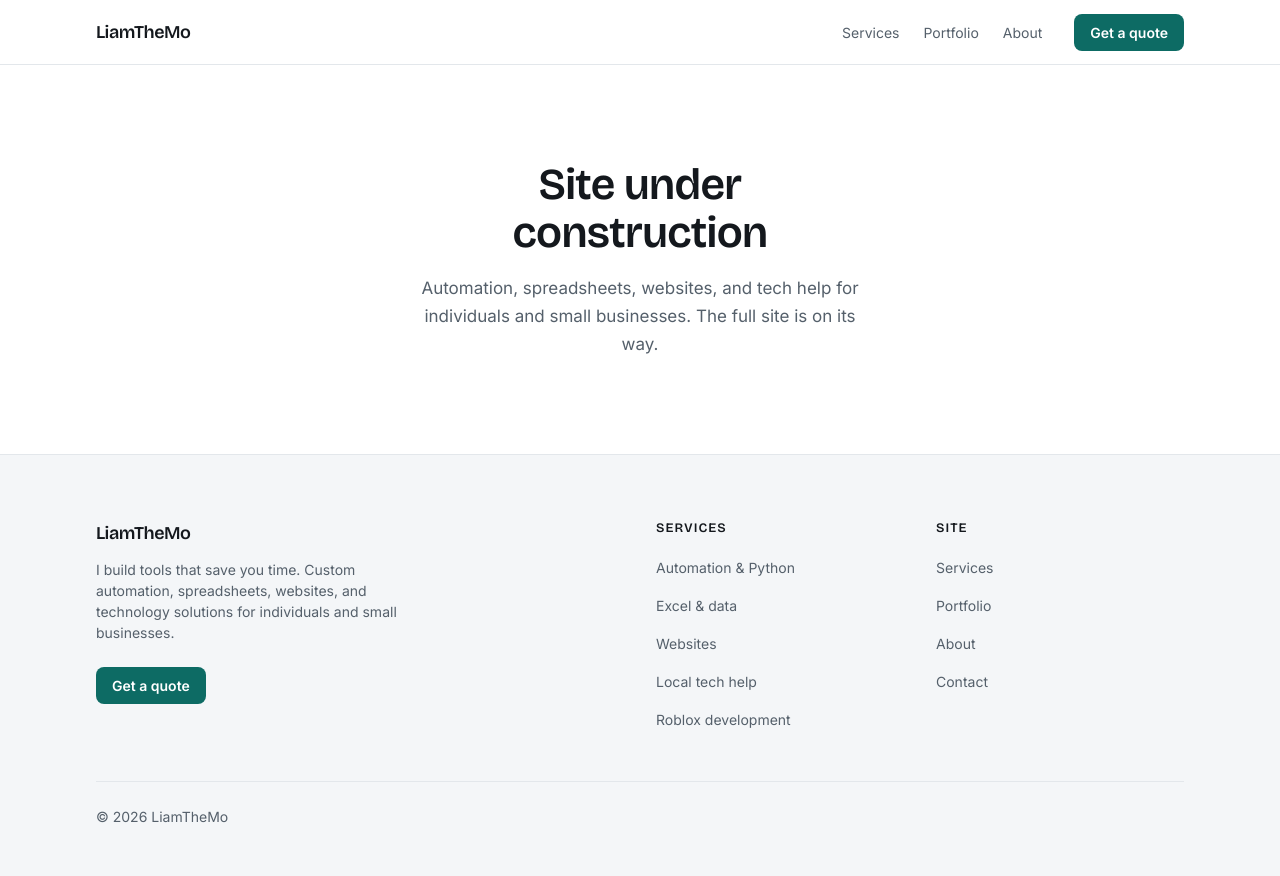
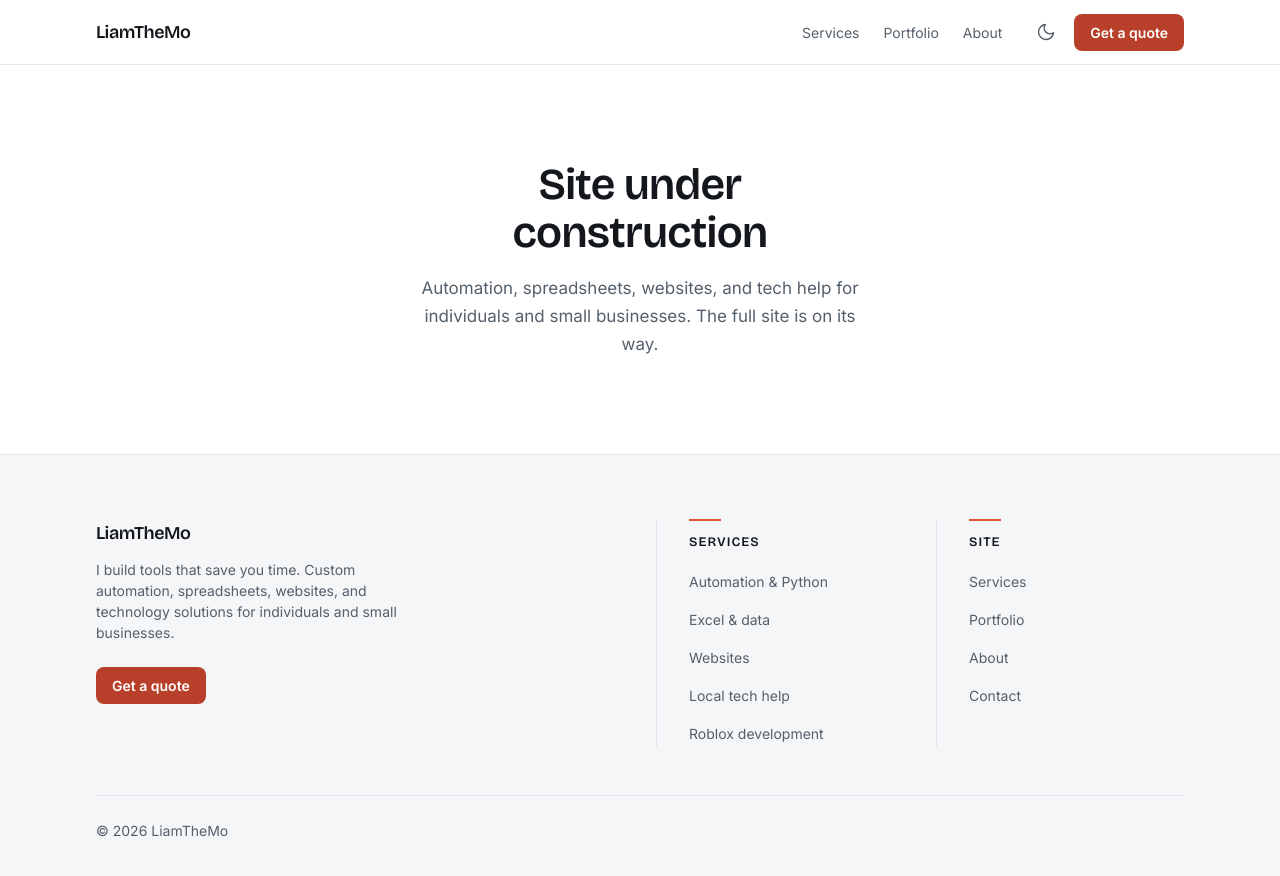
Before and after one commit to OrangeCheasy/LiamTheMo-Freelance-Website, a Next.js app in the folder liamthemo-freelance-website/: page / in a window 1280 px wide. Shown: the top 876 px of the page. Built offline with nearby package versions, Linux system fonts and the light colour scheme.

Commit message:
Style, theme, and light/dark mode toggles

```diff
--- a/liamthemo-freelance-website/src/app/globals.css
+++ b/liamthemo-freelance-website/src/app/globals.css
@@ -4,14 +4,25 @@
   Design tokens. Everything visual should come from here rather than from
   one-off hex values in components — see CLAUDE.md §9.
 
-  Deliberately light-only. There is no `prefers-color-scheme: dark` block, and
-  adding one is a real design decision rather than a default: an unconsidered
-  dark mode is how this drifts into the "near-black background with one acid
-  accent" anti-goal.
+  THEMES
+  ------
+  This block defines the LIGHT theme. Dark overrides the same variable names
+  further down, which is why no component in this codebase uses a `dark:`
+  variant: components reference roles (`bg-surface`, `text-ink`), and the theme
+  decides what those resolve to. Changing the palette should never mean touching
+  a component.
+
+  The dark theme is dark grey (#1a1d21), not black — 1.24:1 off pure black. That
+  plus a soft coral accent is what keeps it clear of §9's "near-black background
+  with one acid-green accent" anti-goal.
 */
 @theme {
-  /* --- Colour ---------------------------------------------------------- */
-  /* Cool-neutral, not cream. Warm off-whites are an explicit anti-goal. */
+  /* --- Colour: light theme --------------------------------------------- */
+  /*
+    Cool-neutral greys, not cream. A warm off-white base under a coral accent is
+    the "cream + terracotta" anti-goal (§9); the cool greys are what keep this
+    palette clear of it.
+  */
   --color-surface: #ffffff;
   --color-surface-muted: #f4f6f8;
   --color-ink: #14181d;
@@ -19,14 +30,22 @@
   --color-line: #e3e7eb;
 
   /*
-    One accent, used for actions only: links, buttons, focus rings. If it
-    appears on something you cannot click, that is a bug.
-    #0d6b64 on white is 6.35:1 — passes AA for body text, AAA for large text,
-    and clears the 3:1 floor for the focus ring as a non-text indicator.
+    Coral has three roles, and the split is a contrast requirement rather than a
+    stylistic one. A pastel is too light to carry text on white — #ffb4a2 is
+    about 1.9:1 there — so in the light theme the pastel becomes a surface tint
+    and a deepened coral does the interactive work. The dark theme inverts this:
+    the pastel has plenty of contrast on dark grey, so it becomes the accent.
+
+    `accent`         actions only — links, buttons, focus rings.  5.52:1
+    `accent-ink`     the label colour on an accent fill.          5.52:1
+    `accent-graphic` rules, ticks, marks. NEVER text.             3.78:1
+    `accent-tint`    soft fill; text on it must be ink.          16.18:1
   */
-  --color-accent: #0d6b64;
-  --color-accent-hover: #0a544e;
+  --color-accent: #b8402a;
+  --color-accent-hover: #96331f;
   --color-accent-ink: #ffffff;
+  --color-accent-graphic: #e0563a;
+  --color-accent-tint: #fff1ed;
 
   /* --- Type ------------------------------------------------------------ */
   --font-sans: var(--font-inter), ui-sans-serif, system-ui, sans-serif;
@@ -63,8 +82,63 @@
   --text-eyebrow--font-weight: 600;
 }
 
+/*
+  Dark theme. Same variable names, different values — see the note at the top.
+
+  Three states are supported, and the two selectors below cover all of them:
+
+    no data-theme attribute  -> follow the operating system
+    data-theme="dark"        -> forced dark, regardless of the OS
+    data-theme="light"       -> forced light, regardless of the OS
+
+  The `:not([data-theme="light"])` guard is what makes an explicit light choice
+  survive an OS set to dark. Both selectors have equal specificity, but they can
+  never both apply with conflicting values, so source order does not matter.
+
+  `color-scheme` is not decoration: it tells the browser to render scrollbars,
+  form controls and the canvas in the matching theme. Without it those stay
+  light against a dark page.
+*/
+@media (prefers-color-scheme: dark) {
+  :root:not([data-theme="light"]) {
+    color-scheme: dark;
+
+    --color-surface: #1a1d21;
+    --color-surface-muted: #23272c;
+    --color-ink: #e8eaed;
+    --color-ink-muted: #a0a7b0;
+    --color-line: #31363d;
+
+    /* The pastel is 9.91:1 on #1a1d21, so here it can carry text and actions. */
+    --color-accent: #ffb4a2;
+    --color-accent-hover: #ffcabd;
+    --color-accent-ink: #14181d;
+    --color-accent-graphic: #ffb4a2;
+    --color-accent-tint: #2d2320;
+  }
+}
+
+:root[data-theme="dark"] {
+  color-scheme: dark;
+
+  --color-surface: #1a1d21;
+  --color-surface-muted: #23272c;
+  --color-ink: #e8eaed;
+  --color-ink-muted: #a0a7b0;
+  --color-line: #31363d;
+
+  --color-accent: #ffb4a2;
+  --color-accent-hover: #ffcabd;
+  --color-accent-ink: #14181d;
+  --color-accent-graphic: #ffb4a2;
+  --color-accent-tint: #2d2320;
+}
+
 @layer base {
   html {
+    /* Default; the unlayered dark blocks above override it, since unlayered
+       CSS outranks anything in @layer base. */
+    color-scheme: light;
     /* Stops iOS Safari inflating text in landscape. */
     -webkit-text-size-adjust: 100%;
   }
--- /dev/null
+++ b/liamthemo-freelance-website/src/components/Eyebrow.tsx
@@ -0,0 +1,34 @@
+import type { ElementType, ReactNode } from "react";
+
+/*
+  The signature element of the "marked up" direction: a short orange rule above
+  a small tracked label. Used to title sections and footer columns.
+
+  The rule is graphic orange (#ff481f), which is legal only because it is a
+  non-text element — the label below it is ink. See the contrast note in
+  globals.css before using that colour anywhere else.
+*/
+
+interface EyebrowProps {
+  /** Use a heading element when this titles a section; defaults to a paragraph. */
+  as?: ElementType;
+  id?: string;
+  children: ReactNode;
+  className?: string;
+}
+
+export default function Eyebrow({
+  as: Label = "p",
+  id,
+  children,
+  className = "",
+}: EyebrowProps) {
+  return (
+    <div className={className}>
+      <span aria-hidden="true" className="block h-0.5 w-8 bg-accent-graphic" />
+      <Label id={id} className="mt-3 text-eyebrow uppercase text-ink">
+        {children}
+      </Label>
+    </div>
+  );
+}
--- a/liamthemo-freelance-website/src/components/Footer.tsx
+++ b/liamthemo-freelance-website/src/components/Footer.tsx
@@ -1,4 +1,5 @@
 import Link from "next/link";
+import Eyebrow from "@/components/Eyebrow";
 import { CTA, mainNav, serviceNav, SITE_NAME } from "@/lib/nav";
 
 /*
@@ -12,7 +13,9 @@ import { CTA, mainNav, serviceNav, SITE_NAME } from "@/lib/nav";
 */
 
 const linkClasses = "text-small text-ink-muted transition-colors hover:text-ink";
-const headingClasses = "text-eyebrow uppercase text-ink";
+// The hairline between columns is part of the grid this direction is built on.
+// Only at lg, where the columns actually sit side by side.
+const columnClasses = "lg:border-l lg:border-line lg:pl-8";
 
 export default function Footer() {
   const year = new Date().getFullYear();
@@ -41,10 +44,10 @@ export default function Footer() {
             </Link>
           </div>
 
-          <nav aria-labelledby="footer-services">
-            <h2 id="footer-services" className={headingClasses}>
+          <nav aria-labelledby="footer-services" className={columnClasses}>
+            <Eyebrow as="h2" id="footer-services">
               Services
-            </h2>
+            </Eyebrow>
             <ul className="mt-4 flex flex-col gap-2.5">
               {serviceNav.map((link) => (
                 <li key={link.href}>
@@ -56,10 +59,10 @@ export default function Footer() {
             </ul>
           </nav>
 
-          <nav aria-labelledby="footer-site">
-            <h2 id="footer-site" className={headingClasses}>
+          <nav aria-labelledby="footer-site" className={columnClasses}>
+            <Eyebrow as="h2" id="footer-site">
               Site
-            </h2>
+            </Eyebrow>
             <ul className="mt-4 flex flex-col gap-2.5">
               {mainNav.map((link) => (
                 <li key={link.href}>
--- a/liamthemo-freelance-website/src/components/Navbar.tsx
+++ b/liamthemo-freelance-website/src/components/Navbar.tsx
@@ -15,6 +15,7 @@
 import Link from "next/link";
 import { usePathname } from "next/navigation";
 import { useEffect, useRef, useState } from "react";
+import ThemeToggle from "@/components/ThemeToggle";
 import { CTA, mainNav, SITE_NAME } from "@/lib/nav";
 
 const FOCUSABLE = "a[href], button:not([disabled])";
@@ -119,15 +120,20 @@ export default function Navbar() {
           {SITE_NAME}
         </Link>
 
-        <nav aria-label="Main" className="hidden items-center gap-8 md:flex">
+        <nav aria-label="Main" className="hidden items-center gap-6 md:flex">
           <ul className="flex items-center gap-6">
             {mainNav.map((link) => (
               <li key={link.href}>
                 <Link
                   href={link.href}
                   aria-current={isActive(link.href) ? "page" : undefined}
-                  className={`text-small transition-colors hover:text-ink ${
-                    isActive(link.href) ? "font-medium text-ink" : "text-ink-muted"
+                  // Active gets the orange rule. Graphic orange is legal here
+                  // because the rule is a non-text element — the label itself
+                  // stays ink (see the contrast note in globals.css).
+                  className={`relative text-small transition-colors hover:text-ink ${
+                    isActive(link.href)
+                      ? "font-medium text-ink after:absolute after:-bottom-1.5 after:left-0 after:h-0.5 after:w-full after:bg-accent-graphic after:content-['']"
+                      : "text-ink-muted"
                   }`}
                 >
                   {link.label}
@@ -135,18 +141,26 @@ export default function Navbar() {
               </li>
             ))}
           </ul>
+          <div className="flex items-center gap-2">
+            <ThemeToggle />
             <Link href={CTA.href} className={ctaClasses}>
               {CTA.label}
             </Link>
+          </div>
         </nav>
 
+        {/* Mobile controls, grouped so justify-between still splits the bar into
+            two ends. The theme toggle sits outside the panel so it is reachable
+            without opening the menu. */}
+        <div className="flex items-center gap-1 md:hidden">
+          <ThemeToggle />
           <button
             ref={toggleRef}
             type="button"
             onClick={() => setOpen((value) => !value)}
             aria-expanded={open}
             aria-controls="mobile-menu"
-          className="-mr-2 inline-flex h-10 w-10 items-center justify-center rounded-lg text-ink md:hidden"
+            className="-mr-2 inline-flex h-10 w-10 items-center justify-center rounded-lg text-ink"
           >
             <span className="sr-only">{open ? "Close menu" : "Open menu"}</span>
             <svg
@@ -166,6 +180,7 @@ export default function Navbar() {
             </svg>
           </button>
         </div>
+      </div>
 
       {open && (
         <div
@@ -179,8 +194,12 @@ export default function Navbar() {
                   <Link
                     href={link.href}
                     aria-current={isActive(link.href) ? "page" : undefined}
-                    className={`block border-b border-line py-3 ${
-                      isActive(link.href) ? "font-medium text-ink" : "text-ink-muted"
+                    // Same marker rotated: an orange bar down the left edge.
+                    // Inactive items keep a transparent one so nothing shifts.
+                    className={`block border-b border-l-2 border-line py-3 pl-3 ${
+                      isActive(link.href)
+                        ? "border-l-accent-graphic font-medium text-ink"
+                        : "border-l-transparent text-ink-muted"
                     }`}
                   >
                     {link.label}
--- /dev/null
+++ b/liamthemo-freelance-website/src/components/ThemeToggle.tsx
@@ -0,0 +1,91 @@
+"use client";
+
+/*
+  The second — and last — client component in the layout shell.
+
+  It reads state that lives outside React (an attribute on <html>, localStorage,
+  and the OS colour-scheme media query), so it uses useSyncExternalStore rather
+  than useState + useEffect. That is the API built for exactly this: it gives a
+  server snapshot for the prerender, resubscribes on the client, and avoids the
+  setState-inside-an-effect pattern the lint config rejects.
+
+  The server cannot know the visitor's theme, so the prerendered HTML always
+  reflects "light" and the icon corrects itself at hydration. The page colours
+  themselves do not flash, because the inline script in the root layout sets
+  data-theme before first paint.
+*/
+
+import { useSyncExternalStore } from "react";
+
+type Theme = "light" | "dark";
+
+export const THEME_STORAGE_KEY = "theme";
+const THEME_EVENT = "themechange";
+
+function readTheme(): Theme {
+  const explicit = document.documentElement.getAttribute("data-theme");
+  if (explicit === "dark" || explicit === "light") return explicit;
+  return window.matchMedia("(prefers-color-scheme: dark)").matches
+    ? "dark"
+    : "light";
+}
+
+function subscribe(onChange: () => void) {
+  const media = window.matchMedia("(prefers-color-scheme: dark)");
+  // `storage` keeps other tabs in sync; the custom event handles this tab.
+  media.addEventListener("change", onChange);
+  window.addEventListener("storage", onChange);
+  window.addEventListener(THEME_EVENT, onChange);
+  return () => {
+    media.removeEventListener("change", onChange);
+    window.removeEventListener("storage", onChange);
+    window.removeEventListener(THEME_EVENT, onChange);
+  };
+}
+
+export default function ThemeToggle({ className = "" }: { className?: string }) {
+  const theme = useSyncExternalStore(subscribe, readTheme, () => "light" as Theme);
+  const next: Theme = theme === "dark" ? "light" : "dark";
+
+  function toggle() {
+    document.documentElement.setAttribute("data-theme", next);
+    try {
+      localStorage.setItem(THEME_STORAGE_KEY, next);
+    } catch {
+      // Private browsing can throw on write. The toggle still works for this
+      // page view; it just will not be remembered.
+    }
+    window.dispatchEvent(new Event(THEME_EVENT));
+  }
+
+  return (
+    <button
+      type="button"
+      onClick={toggle}
+      className={`inline-flex h-10 w-10 items-center justify-center rounded-lg text-ink-muted transition-colors hover:text-ink ${className}`}
+    >
+      <span className="sr-only">Switch to {next} theme</span>
+      <svg
+        aria-hidden="true"
+        viewBox="0 0 24 24"
+        fill="none"
+        stroke="currentColor"
+        strokeWidth="1.75"
+        strokeLinecap="round"
+        strokeLinejoin="round"
+        className="h-5 w-5"
+      >
+        {theme === "dark" ? (
+          // Sun — clicking returns to light.
+          <>
+            <circle cx="12" cy="12" r="4" />
+            <path d="M12 2v2M12 20v2M4.9 4.9l1.4 1.4M17.7 17.7l1.4 1.4M2 12h2M20 12h2M4.9 19.1l1.4-1.4M17.7 6.3l1.4-1.4" />
+          </>
+        ) : (
+          // Moon — clicking goes to dark.
+          <path d="M21 12.8A9 9 0 1111.2 3a7 7 0 009.8 9.8z" />
+        )}
+      </svg>
+    </button>
+  );
+}
```
Also changed, not shown: liamthemo-freelance-website/src/app/layout.tsx (+17 -0 lines). Lines whose indentation alone changed are shown as unchanged.
